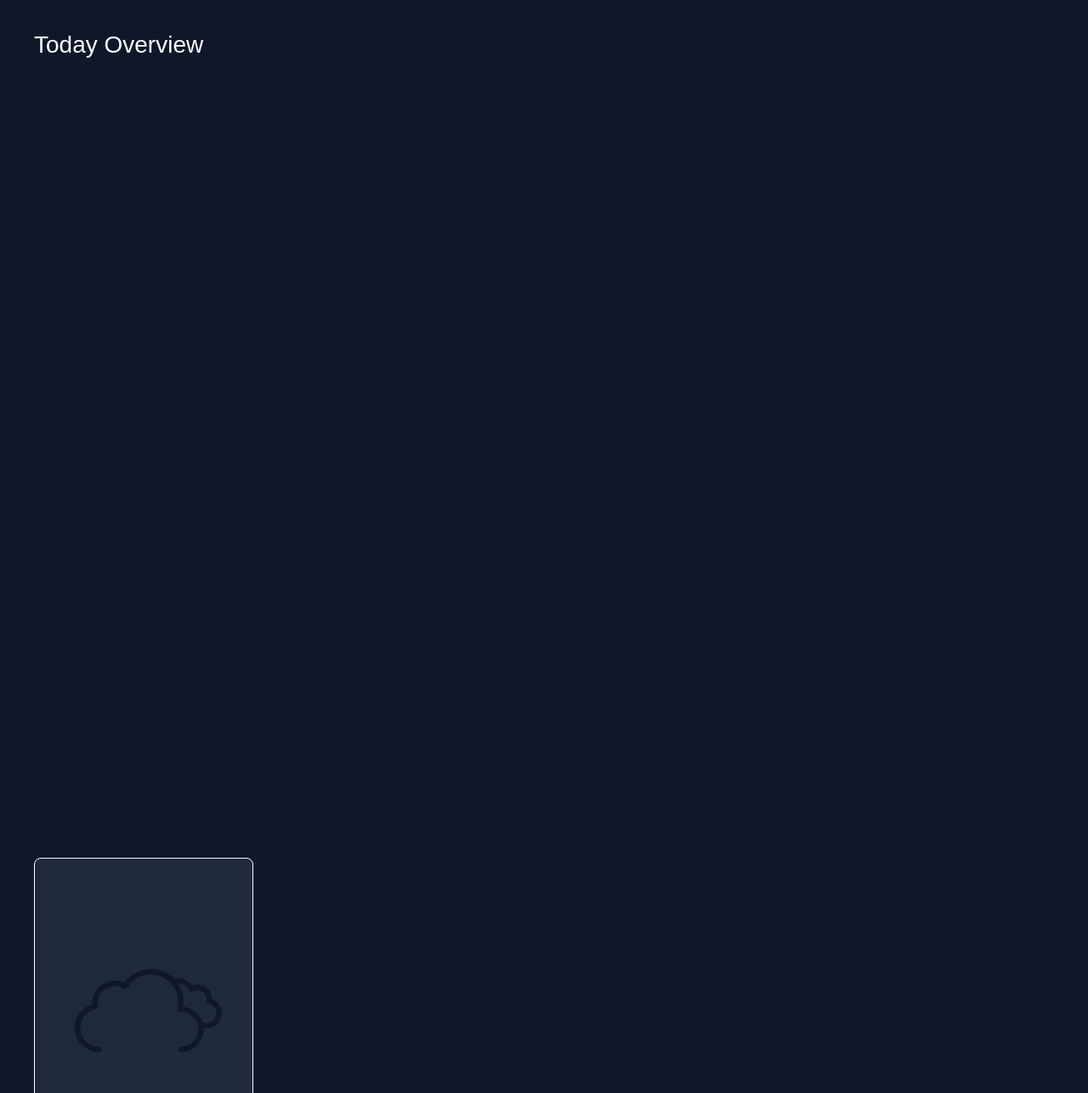
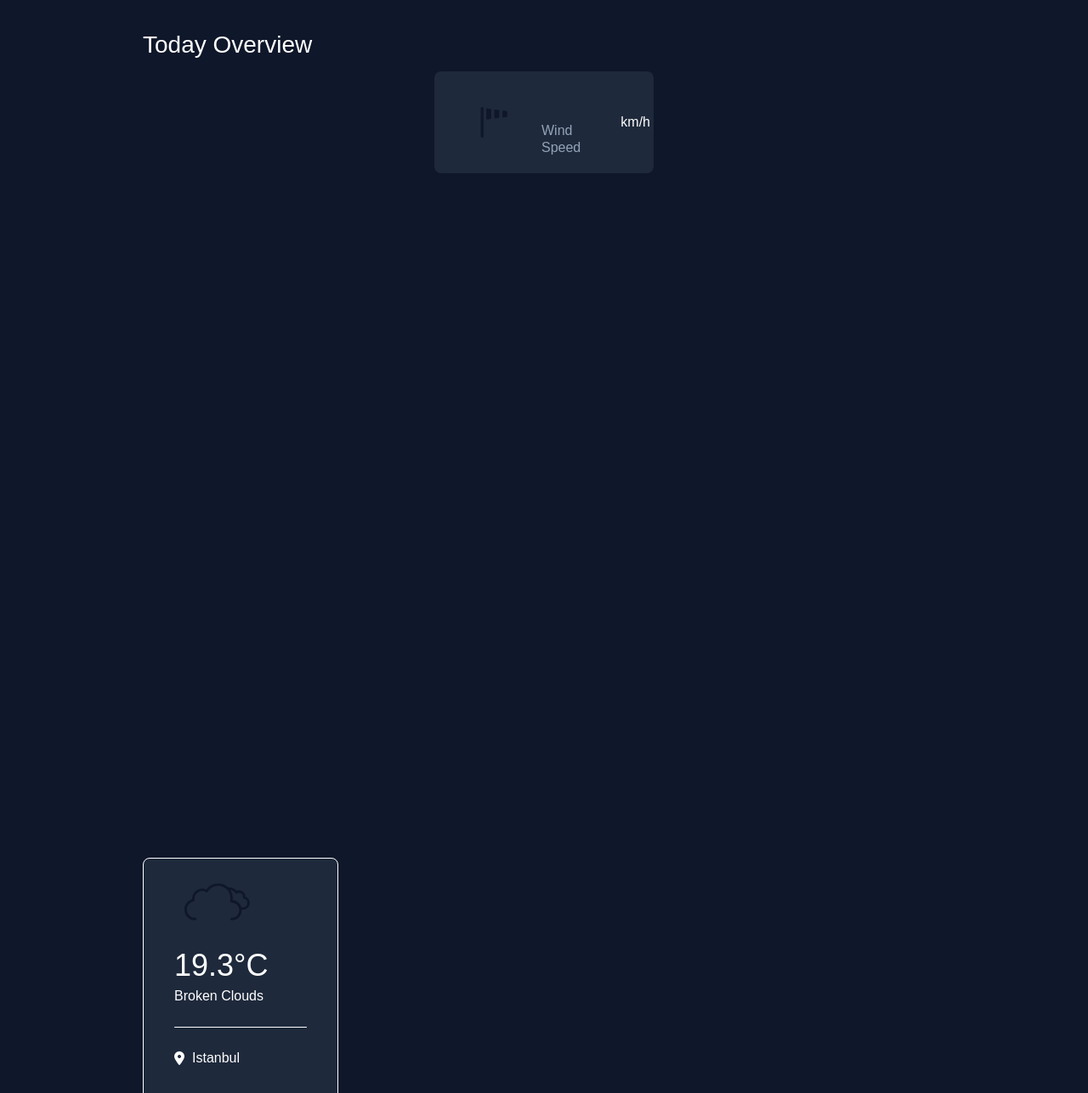
Before and after one commit to TayyabKhan1221/new-weather-app, a plain HTML site: page index.html in a window 1280 px wide. Shown: the part 96-1383 px from the top of the page at 85% size. Drawn offline with Linux system fonts and the light colour scheme.

Commit message:
add file

```diff
--- a/index.html
+++ b/index.html
@@ -4,14 +4,24 @@
     <meta charset="UTF-8" />
     <meta name="viewport" content="width=device-width, initial-scale=1.0" />
     <title>Document</title>
+    <link
+      rel="stylesheet"
+      href="https://cdnjs.cloudflare.com/ajax/libs/font-awesome/6.5.2/css/all.min.css"
+      integrity="sha512-SnH5WK+bZxgPHs44uWIX+LLJAJ9/2PkPKZ5QiAj6Ta86w+fsb2TkcmfRyVX3pBnMFcV7oQPJkl9QevSCWr3W6A=="
+      crossorigin="anonymous"
+      referrerpolicy="no-referrer"
+    />
     <link rel="shortcut icon" type="image/x-icon" />
     <link rel="stylesheet" href="style.css" />
   </head>
+
   <body>
     <div class="header">
       <div class="logo">
         <img src="./imgs/cloud.png" alt="" />
-        <span><p>weather</p></span>
+        <span>
+          <p>weather</p>
+        </span>
       </div>
       <div class="search-box">
         <div class="search-box-icon">
@@ -28,10 +38,25 @@
     <div class="heading">Today Overview</div>
     <div class="current-weather-section">
       <div class="current-weather-card">
-        <img src="./imgs/04d.svg" alt="" />
+        <img class="weather-icon" src="./imgs/04d.svg" alt="" />
         <div class="temp">19.3°C</div>
-        <div class="cloud">Broken Clouds</div>
+        <div class="description">Broken Clouds</div>
         <div class="div"></div>
+        <div class="current-location">
+          <i class="fa-solid fa-location-dot"></i>
+          <div class="location-data">Istanbul</div>
+        </div>
+        <div class="current-date-container">
+          <i class="fa-solid fa-calendar-days"></i>
+          <div class="current-date">26 May sunday</div>
+        </div>
+      </div>
+    </div>
+    <div class="weather-details-left">
+      <div class="wind-seed-card">
+        <img src="./imgs/wind-speed-2842a89a.svg" alt="" />
+        <div class="wind-speed-title">Wind Speed</div>
+        <div class="wind-speed-date">km/h</div>
       </div>
     </div>
   </body>
--- a/style.css
+++ b/style.css
@@ -9,10 +9,9 @@
     --primary-color: #edf2fc;
     --secondary-color: #212121; Corrected missing '#' */
 
-
 body {
-    height: 90rem;
-    width: 80rem;
+  height:100vh;
+  width: 80vw;
   padding: 40px;
   margin: 0 auto;
   display: flex;
@@ -120,14 +119,15 @@
 }
 
 .current-weather-section {
+  height: 400px;
   width: 100%;
   display: flex;
   justify-content: center;
 }
 
 .current-weather-card {
-    height: 392px;
-    width: 258px;
+  height: 340px;
+  width: 230px;
   display: flex;
   flex-direction: column;
   justify-content: center;
@@ -138,3 +138,96 @@
   margin: 40px auto 100px 0;
   color: #fff;
 }
+/* .current-weather-card, */
+.weather-icon {
+  height: 96px;
+  width: 96px;
+  min-height: 96px;
+  min-width: 96px;
+  margin: 14px 16px;
+  margin-bottom: 250px;
+  position: absolute;
+  /* color: #ffffff; */
+}
+.temp {
+  height: 44px;
+  width: 184px;
+  font-size: 36px;
+  font-weight: 500;
+  line-height: 1.2;
+  margin: 14px 16px;
+  margin-bottom: 100px;
+  position: absolute;
+}
+.description {
+  height: 20px;
+  width: 184px;
+  font-size: 16px;
+  font-weight: 400;
+  line-height: 1.5;
+  margin: 0 16px 14px;
+  margin-top: 130px;
+
+}
+.div {
+  height: 1px;
+  margin: 14px 16px;
+  border-radius: 8px;
+  background-color: #ffffff;
+}
+.current-location{
+  height: 24px;
+  width: 184px;
+  margin: 14px 16px;
+  display: flex;
+  font-size: 16px;
+  line-height: 16px;
+  gap: 9px;
+}
+.current-date-container{
+  height: 24px;
+  width: 184px;
+  margin: 14px 16px;
+  display: flex;
+  font-size: 15px;
+  line-height: 16px;
+  gap:9px;
+
+}
+.weather-details-left{
+  height: 120px;
+  width: 258px;
+  padding: 0 16px 0;
+  background-color: #1e293b;
+  font-size: 16px;
+  display: flex;
+  flex-direction: column;
+  justify-content: space-between;
+  border-radius: 8px;
+  position: absolute;
+  margin-top: 140px
+}
+.wind-seed-card{
+ height: 122px;
+ width: 258px;
+  padding: 14px 20px;
+ display:flex;
+ align-items:center;
+  color: #ffffff;
+}
+.wind-seed-card >img{
+  height: 70px;
+  width: 70px;
+  display: flex;
+  align-items: center;
+  justify-content: center;
+  color: #ffffff;
+}
+.wind-speed-title{
+  height: 20px;
+  width: 130px;
+  color: #94a3b8;
+  padding: 14px 20px 14px 20px;
+  font-size: 16px;
+  line-height: 20px;
+}
```
Lines whose indentation alone changed are shown as unchanged.
